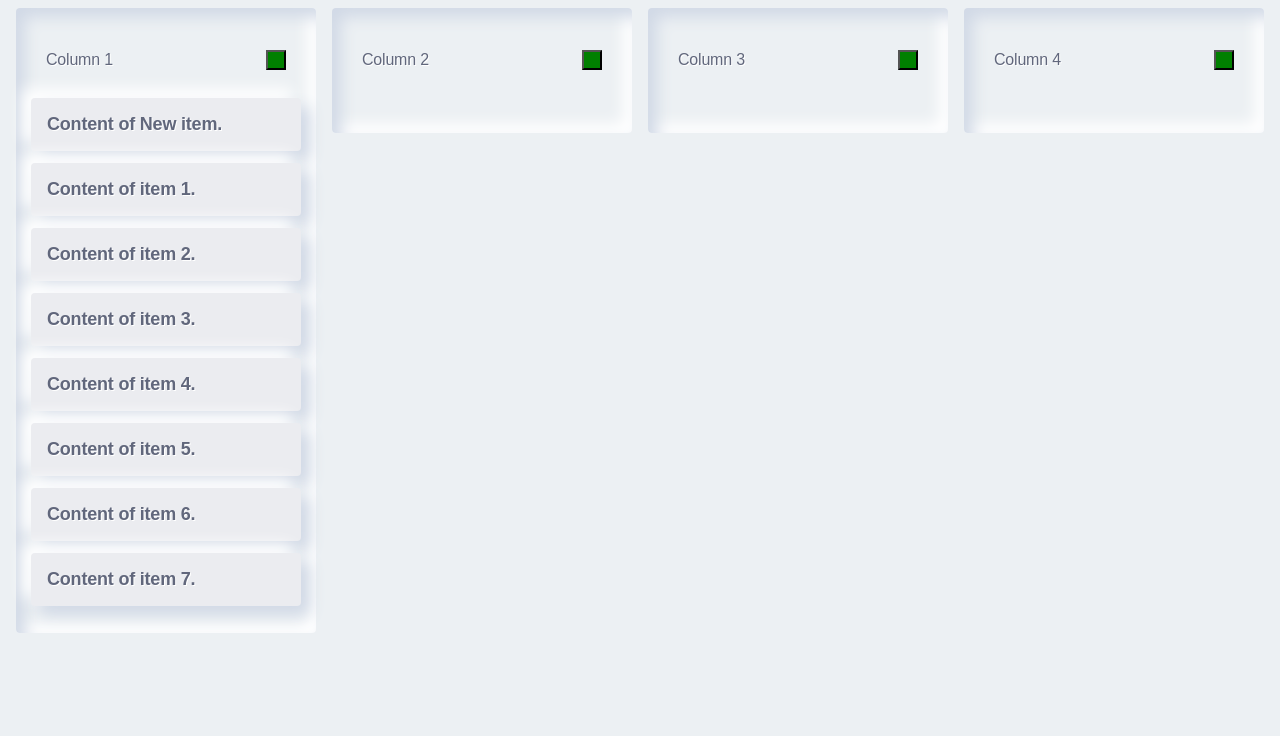
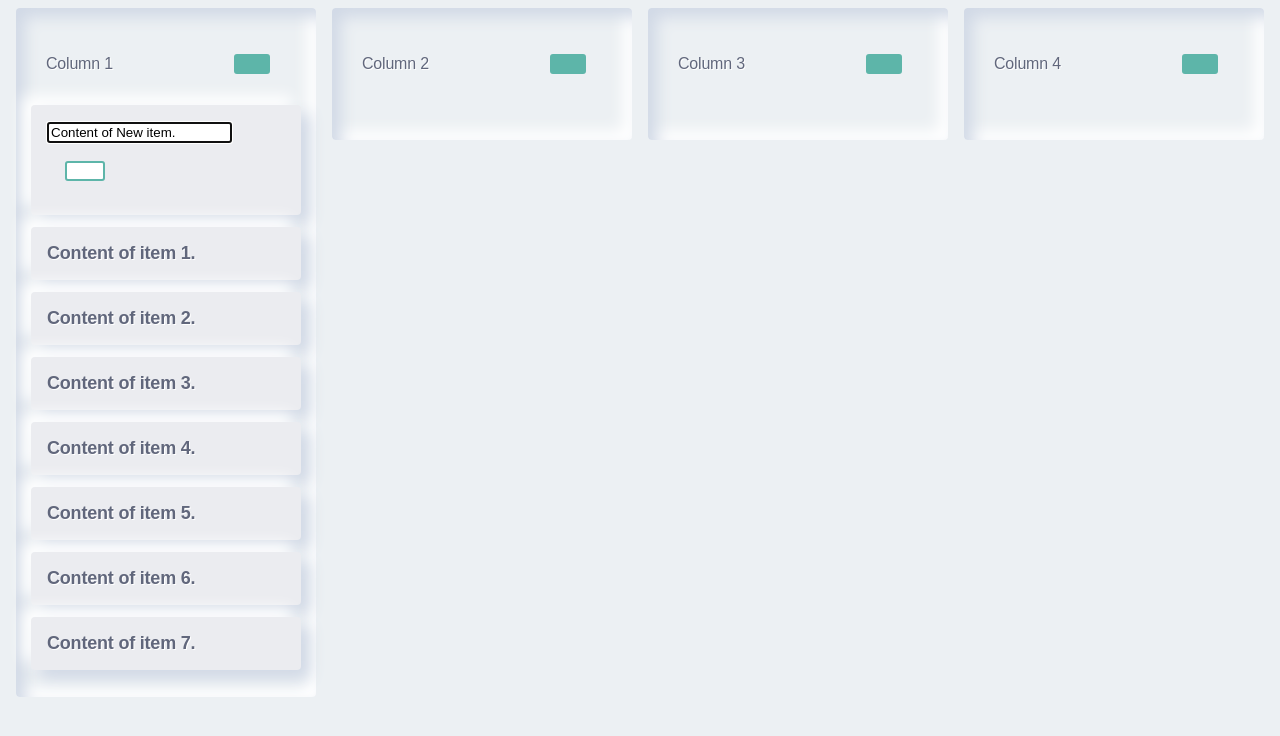
Before and after one commit to ryanskystack/react-dnd-task, a React (Create React App) app: page / in a window 1280 px wide. Both pictures are taken after a click on the button 276 px from the left and 60 px from the top of the page. Shown: the top 736 px of the page. Built offline with nearby package versions, Linux system fonts and the light colour scheme.

Commit message:
edit confirm button finished

```diff
--- a/src/components/board-column.tsx
+++ b/src/components/board-column.tsx
@@ -1,5 +1,5 @@
 import * as React from 'react';
-// import { MouseEvent } from 'react';
+import { useState } from 'react';
 import { Droppable } from 'react-beautiful-dnd';
 import styled from 'styled-components';
 
@@ -7,7 +7,7 @@ import styled from 'styled-components';
 // Import BoardItem component
 import { BoardItem } from './board-item';
 // Import BoardItem component
-import { AddButton } from './add-button';
+import { Button } from './button';
 // Import BoardItem component
 import { SettingToggle } from './setting-toggle';
 // Define types for board column element properties
@@ -96,13 +96,14 @@ const BoardColumnContent = styled.div<BoardColumnContentStylesProps>`
 
 // Create and export the BoardColumn component
 export const BoardColumn: React.FC<BoardColumnProps> = (props) => {
+  //refactor the props
   console.log("props:", props);
-  const { dataState, column, setDataState } = props;
-  let itemList = dataState.items;
-  let columns = dataState.columns;
+  const { dataState, items, column, setDataState } = props;
+  const itemList = dataState.items;
+  const columns = dataState.columns;
 
-// Create handler for button to add item
-  const addItemHandler= (e: any) => {
+  // Create handler for button to add item
+  const addItemHandler = (e: any) => {
     console.log("e:", e);
     console.log("e.target:", e.target);
     //Check out the clicked button and define its column
@@ -126,20 +127,20 @@ export const BoardColumn: React.FC<BoardColumnProps> = (props) => {
     console.log("newItemContent:", newItemContent);
     console.log("columns[targetKey].itemsIds:", columns[targetKey].itemsIds);
     // update the current column list with the new added item
-    let ItemsIdsArr = columns[targetKey].itemsIds;
-    ItemsIdsArr.unshift(newItemId);
+    let newItemsIds = columns[targetKey].itemsIds;
+    newItemsIds.unshift(newItemId);
 
-    console.log("ItemsIdsArr:", ItemsIdsArr);
+    console.log("newItemsIds:", newItemsIds);
 
     // Create new Item to update Items
-
     let newItem = {
       id: newItemId,
-      content: newItemContent
+      content: newItemContent,
+      isActive: true
     };
     itemList[`${newItemId}`] = newItem;
 
-    console.log("itemList:", itemList);
+    console.log("new-itemList:", itemList);
 
     // update dataState (update items list as well)
     const newDataState = {
@@ -150,6 +151,21 @@ export const BoardColumn: React.FC<BoardColumnProps> = (props) => {
     setDataState(newDataState);
   }
 
+  // Create handler for uplift the edited item state to its parent component
+  const [editState, setEditState] = useState<any>('');
+
+  // Create handler for update the dataState based on the input result
+  const editItemHandler = (e: any) => {
+    let itemKey = editState.id;
+    itemList[`${itemKey}`]=editState;
+    // update dataState (update items list as well)
+    const newDataState = {
+      ...dataState,
+      items: itemList
+    }
+    console.log("newDataState:", newDataState);
+    setDataState(newDataState);
+  }
   return (
     <BoardColumnWrapper>
       <BoardColumnHeader>
@@ -160,7 +176,7 @@ export const BoardColumn: React.FC<BoardColumnProps> = (props) => {
 
         {/* <SettingToggle key={column.id} onClick={onClickAdder} /> */}
 
-        <AddButton key={column.id} id={column.id} onClick={addItemHandler} />
+        <Button variant='add' key={column.id} id={column.id} onClick={addItemHandler} />
         {/* </AddButtonDiv> */}
       </BoardColumnHeader>
       <Droppable droppableId={column.id}>
@@ -170,7 +186,7 @@ export const BoardColumn: React.FC<BoardColumnProps> = (props) => {
             ref={provided.innerRef}
             isDraggingOver={snapshot.isDraggingOver}
           >
-            {props.items.map((item: any, index: number) => <BoardItem key={item.id} item={item} index={index} />)}
+            {items.map((item: any, index: number) => <BoardItem key={item.id} item={item} index={index} setEditState={setEditState} />)}
             {provided.placeholder}
           </BoardColumnContent>
         )}
--- a/src/components/board-item.tsx
+++ b/src/components/board-item.tsx
@@ -1,11 +1,15 @@
-import * as React from 'react'
-import { Draggable } from 'react-beautiful-dnd'
-import styled from 'styled-components'
+import * as React from 'react';
+import { useState } from 'react';
+import { Draggable } from 'react-beautiful-dnd';
+import styled from 'styled-components';
+// Import BoardItem component
+import { Button } from './button';
 
 // Define types for board item element properties
 type BoardItemProps = {
-  index: number
-  item: any
+  index: number,
+  item: any,
+  setEditState: any
 }
 
 // Define types for board item element style properties
@@ -44,7 +48,21 @@ const BoardItemEl = styled.div<BoardItemStylesProps>`
 
 // Create and export the BoardItem component
 export const BoardItem = (props: BoardItemProps) => {
-  const { item, index } = props;
+  const { item, index, setEditState } = props;
+  const [inputState, setInputState] = useState<any>(item.content);
+
+  // Create handler for update the input content of item
+  const changeHanddler = (e: any) => {
+    console.log('e.target.value:', e.target.value);
+    setInputState(e.target.value);
+  }
+  // Create handler for confirming the input content of item
+  const confirmHandler = (e: any) => {
+    item.content = inputState;
+    item.isActive=!item['isActive'];
+    setEditState(item);
+  }
+
   return <Draggable draggableId={item.id} index={index}>
     {(provided, snapshot) => (
       <BoardItemEl
@@ -53,7 +71,20 @@ export const BoardItem = (props: BoardItemProps) => {
         ref={provided.innerRef}
         isDragging={snapshot.isDragging}
       >
-        {item.content}
+        {
+          item.isActive ?
+            (<div>
+              <input autoFocus type="text" onChange={changeHanddler} value={inputState} />
+              <Button variant='confirm' key={item.id} id={item.id} onClick={confirmHandler} />
+            </div>
+            )
+            :
+            item.content
+          // (<input type="button" value={item.content} />)
+        }
+
+
+        {/* */}
       </BoardItemEl>
     )}
   </Draggable>
--- a/src/components/board.tsx
+++ b/src/components/board.tsx
@@ -22,8 +22,22 @@ align-items: flex-start
 // `
 
 export const Board: React.FC = (props) => {
+
   // Initialize board state with board data
-  const [dataState, setDataState] = useState<any>(initialBoardData);
+
+  const initialDataState = initialBoardData;
+  const initialItems: object = initialDataState.items;
+  let itemArr = Object.values(initialItems);
+  console.log('itemArr', itemArr);
+  for (let i = 0; i < 7; i++) {
+    itemArr[i]['isActive']=false;
+  }
+  // for (let item of itemArr) {
+  //   item['isActive']=false;
+  // }
+
+  console.log('initialItems:', initialItems);
+  const [dataState, setDataState] = useState<any>(initialDataState);
 
   // Handle drag & drop
   const onDragEnd = (result: any) => {
--- a/src/components/add-button.tsx
+++ b/src/components/button.tsx
@@ -3,13 +3,18 @@ import * as React from 'react';
 import styled from 'styled-components';
 
 // Define types for board item element properties
-type AddButtonProps = {
-    id: any
+type ButtonProps = {
+    variant: string,
+    id: string,
     onClick: any
 }
 
-// Create styles board element properties
-const AddButtonEl = styled.button`
+// Create button depending on range of situations based on variant
+
+export const Button: React.FC<ButtonProps> = (props) => {
+    const { id, onClick, variant } = props;
+
+    const ButtonEl = styled.button<ButtonProps>`
         right:0;
         width:20px;
         height:20px;
@@ -17,12 +22,27 @@ const AddButtonEl = styled.button`
         justify-content: space-between;
         background-color:green;
         color:white;
+        font-size: 1em;
+        margin: 1em;
+        padding: 0.25em 1em;
+        border: 2px solid #5db5a9;
+        border-radius: 3px;
+
+        &:hover {
+            cursor: pointer;
+        }
+
+        ${({ variant = '' }) => variant === 'add' && `
+        background-color: #5db5a9;
+        color: #fff;
+      `}
+        ${({ variant = '' }) => variant === 'confirm' && `
+          background-color: #fff;
+          color: #5db5a9;
+        `}
      `
-export const AddButton: React.FC<AddButtonProps> = (props) => {
-    const { id, onClick } = props;
     return (
-
-        <AddButtonEl id={id} onClick={onClick} type="button">
+        <ButtonEl id={id} onClick={onClick} variant={variant} type="button">
 
             {/* <button id={id} onClick={onClick} style={{width:'20px',height:'20px',backgroundColor:'green'}} type="button">
             </button> */}
@@ -42,9 +62,7 @@ export const AddButton: React.FC<AddButtonProps> = (props) => {
                     </path>
                 </svg> */}
 
-        </AddButtonEl>
-
-
+        </ButtonEl>
     );
 
 
```
Lines whose indentation alone changed are shown as unchanged.
